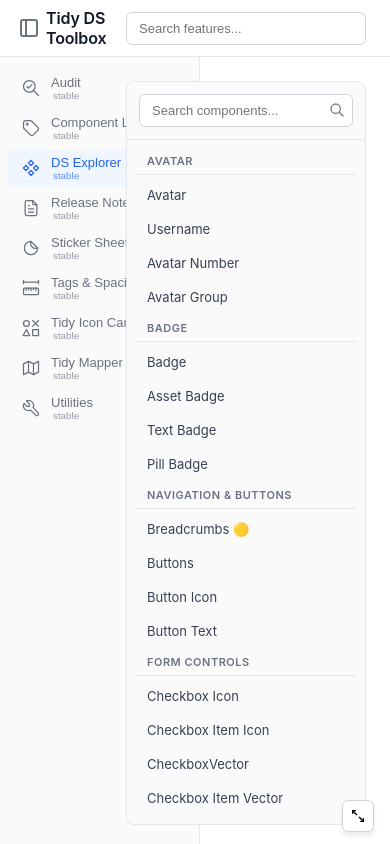
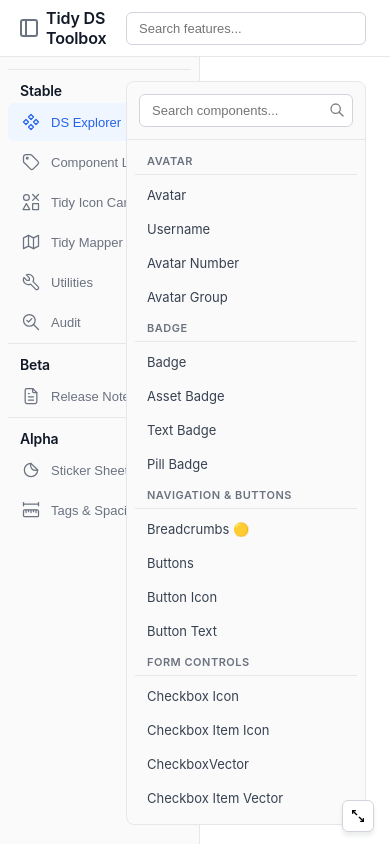
Before and after one commit to tidy-dev-team/tidy-ds-toolbox, a React (Vite) app: page / in a window 390 px wide. Built offline with nearby package versions, Linux system fonts and the light colour scheme.

Commit message:
responsive design

```diff
--- a/src/App.css
+++ b/src/App.css
@@ -635,8 +635,34 @@ div .form-control:last-of-type {
   align-items: center;
   justify-content: center;
 }
+.sidebar .nav-section-heading {
+  font-size: 14px;
+  font-weight: 600;
+  color: #111827;
+  letter-spacing: -0.01em;
+  border-top: var(--pixel-1) solid var(--border-light);
+  padding-top: 12px;
+  padding-bottom: 4px;
+  padding-left: 12px;
+  margin: 0;
+  text-transform: capitalize;
+  width: 100%;
+  max-height: 40px;
+  overflow: hidden;
+  transition:
+    width 300ms linear 0s,
+    max-height 300ms linear 0s,
+    padding 300ms linear 0s;
+}
 
-.sidebar button span.label {
+.sidebar.small .nav-section-heading {
+  width: 45px;
+  max-height: 0;
+  padding-top: 2px;
+  padding-bottom: 2px;
+}
+
+/* .sidebar button span.label {
   transform: translateY(-6px);
 }
 
@@ -646,7 +672,7 @@ div .form-control:last-of-type {
   top: 20px;
   font-size: 0.7em;
   opacity: 0.7;
-}
+} */
 
 .status-pill {
   position: absolute;
--- a/src/App.tsx
+++ b/src/App.tsx
@@ -12,12 +12,31 @@ import {
 function Navigation() {
   const { state, dispatch } = useShell();
   const modules = Object.values(moduleRegistry).sort((a, b) =>
-    a.label.localeCompare(b.label),
+    b.state.localeCompare(a.state),
   ) as any[];
+
+  // Group modules by state
+  const groupedModules = modules.reduce(
+    (acc, module) => {
+      if (!acc[module.state]) {
+        acc[module.state] = [];
+      }
+      acc[module.state].push(module);
+      return acc;
+    },
+    {} as Record<string, typeof modules>,
+  );
+
+  // Define order of states
+  const stateOrder = ["stable", "beta", "alpha", "experimental", "deprecated"];
+  const orderedStates = stateOrder.filter((state) => groupedModules[state]);
 
   return (
     <nav>
-      {modules.map((module) => {
+      {orderedStates.map((stateName) => (
+        <div key={stateName} className="nav-section">
+          <h3 className="nav-section-heading">{stateName}</h3>
+          {groupedModules[stateName].map((module) => {
             const IconComponent = module.icon;
             return (
               <button
@@ -36,10 +55,11 @@ function Navigation() {
                   )}
                 </span>
                 <span className="label">{module.label}</span>
-            <span className="state">{module.state}</span>
               </button>
             );
           })}
+        </div>
+      ))}
     </nav>
   );
 }
--- a/src/moduleRegistry.ts
+++ b/src/moduleRegistry.ts
@@ -139,7 +139,7 @@ export const moduleRegistry: ModuleRegistry = {
   "sticker-sheet-builder": {
     id: "sticker-sheet-builder",
     label: "Sticker Sheet Builder *",
-    state: "stable",
+    state: "alpha",
     icon: IconSticker,
     ui: StickerSheetBuilderUI,
     handler: stickerSheetBuilderHandler,
@@ -175,7 +175,7 @@ export const moduleRegistry: ModuleRegistry = {
   "tags-spacings": {
     id: "tags-spacings",
     label: "Tags & Spacings *",
-    state: "stable",
+    state: "alpha",
     icon: IconRulerMeasure,
     ui: TagsSpacingsUI,
     handler: tagsSpacingsHandler,
@@ -184,7 +184,7 @@ export const moduleRegistry: ModuleRegistry = {
   "release-notes": {
     id: "release-notes",
     label: "Release Notes *",
-    state: "stable",
+    state: "beta",
     icon: IconFileText,
     ui: ReleaseNotesUI,
     handler: releaseNotesHandler,
```
Lines whose indentation alone changed are shown as unchanged.
